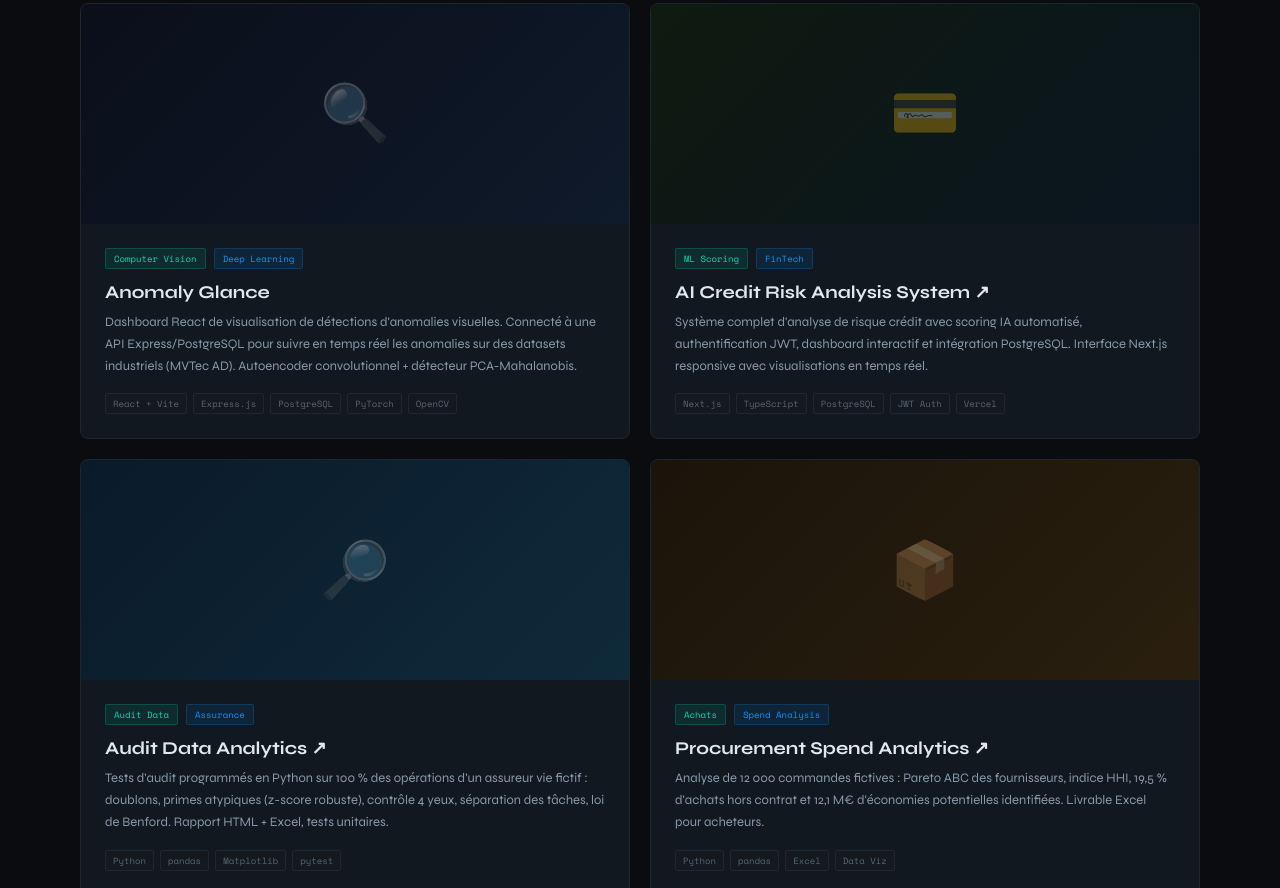
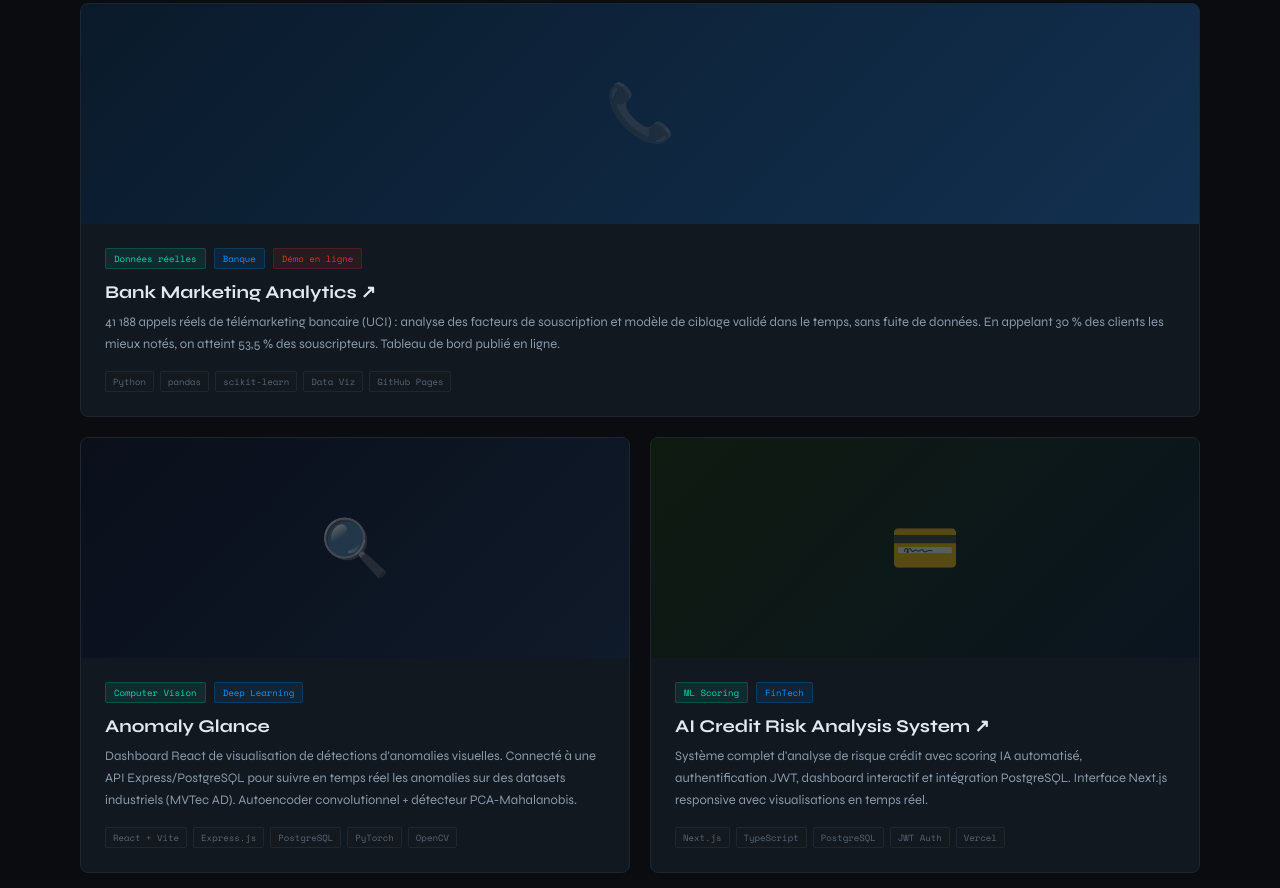
Before and after one commit to MERVEILLEKAMDEM/portfolio, a plain HTML site: page portfolio.html in a window 1280 px wide. Shown: the part 2974-3862 px from the top of the page. Drawn offline with nearby package versions, Linux system fonts and the light colour scheme.

Commit message:
Liens vers les démos en ligne et le projet sur données réelles

```diff
--- a/portfolio.html
+++ b/portfolio.html
@@ -775,6 +775,28 @@ footer{
       </div>
     </div>
 
+    <div class="proj-card featured">
+      <div class="proj-preview" style="background:linear-gradient(135deg,#0A1A2A 0%,#123050 100%);">
+        <div class="proj-vis">📞</div>
+      </div>
+      <div class="proj-info">
+        <div class="proj-badges">
+          <span class="proj-badge">Données réelles</span>
+          <span class="proj-badge blue">Banque</span>
+          <span class="proj-badge red">Démo en ligne</span>
+        </div>
+        <div class="proj-title"><a href="https://merveillekamdem.github.io/bank-marketing-analytics/" target="_blank" style="color:inherit;text-decoration:none">Bank Marketing Analytics ↗</a></div>
+        <p class="proj-desc">41 188 appels réels de télémarketing bancaire (UCI) : analyse des facteurs de souscription et modèle de ciblage validé dans le temps, sans fuite de données. En appelant 30 % des clients les mieux notés, on atteint 53,5 % des souscripteurs. Tableau de bord publié en ligne.</p>
+        <div class="proj-stack">
+          <span class="proj-tech">Python</span>
+          <span class="proj-tech">pandas</span>
+          <span class="proj-tech">scikit-learn</span>
+          <span class="proj-tech">Data Viz</span>
+          <span class="proj-tech">GitHub Pages</span>
+        </div>
+      </div>
+    </div>
+
     <!-- ANOMALY GLANCE -->
     <div class="proj-card">
       <div class="proj-preview anomaly">
@@ -829,7 +851,7 @@ footer{
           <span class="proj-badge blue">Assurance</span>
         </div>
         <div class="proj-title"><a href="https://github.com/MERVEILLEKAMDEM/audit-data-analytics" target="_blank" style="color:inherit;text-decoration:none">Audit Data Analytics ↗</a></div>
-        <p class="proj-desc">Tests d'audit programmés en Python sur 100 % des opérations d'un assureur vie fictif : doublons, primes atypiques (z-score robuste), contrôle 4 yeux, séparation des tâches, loi de Benford. Rapport HTML + Excel, tests unitaires.</p>
+        <p class="proj-desc">Tests d'audit programmés en Python sur 100 % des opérations d'un assureur vie fictif : doublons, primes atypiques, contrôle 4 yeux, loi de Benford, plus une détection d'anomalies par Isolation Forest. Rapport HTML en ligne, tests automatisés.</p>
         <div class="proj-stack">
           <span class="proj-tech">Python</span>
           <span class="proj-tech">pandas</span>
@@ -908,7 +930,7 @@ footer{
           <span class="proj-badge">Full-stack</span>
           <span class="proj-badge blue">Impact social</span>
         </div>
-        <div class="proj-title"><a href="https://github.com/MERVEILLEKAMDEM/Women-s-right" target="_blank" style="color:inherit;text-decoration:none">MAP-PROTECT ↗</a></div>
+        <div class="proj-title"><a href="https://github.com/MERVEILLEKAMDEM/map-protect" target="_blank" style="color:inherit;text-decoration:none">MAP-PROTECT ↗</a></div>
         <p class="proj-desc">Carte interactive des lois protégeant femmes et enfants dans 20 pays. Front React/TypeScript, API REST Express et PostgreSQL, comptes utilisateurs.</p>
         <div class="proj-stack">
           <span class="proj-tech">React</span>
```
Also changed, not shown: index.html (added, +1 -0 lines), 1 other file.
